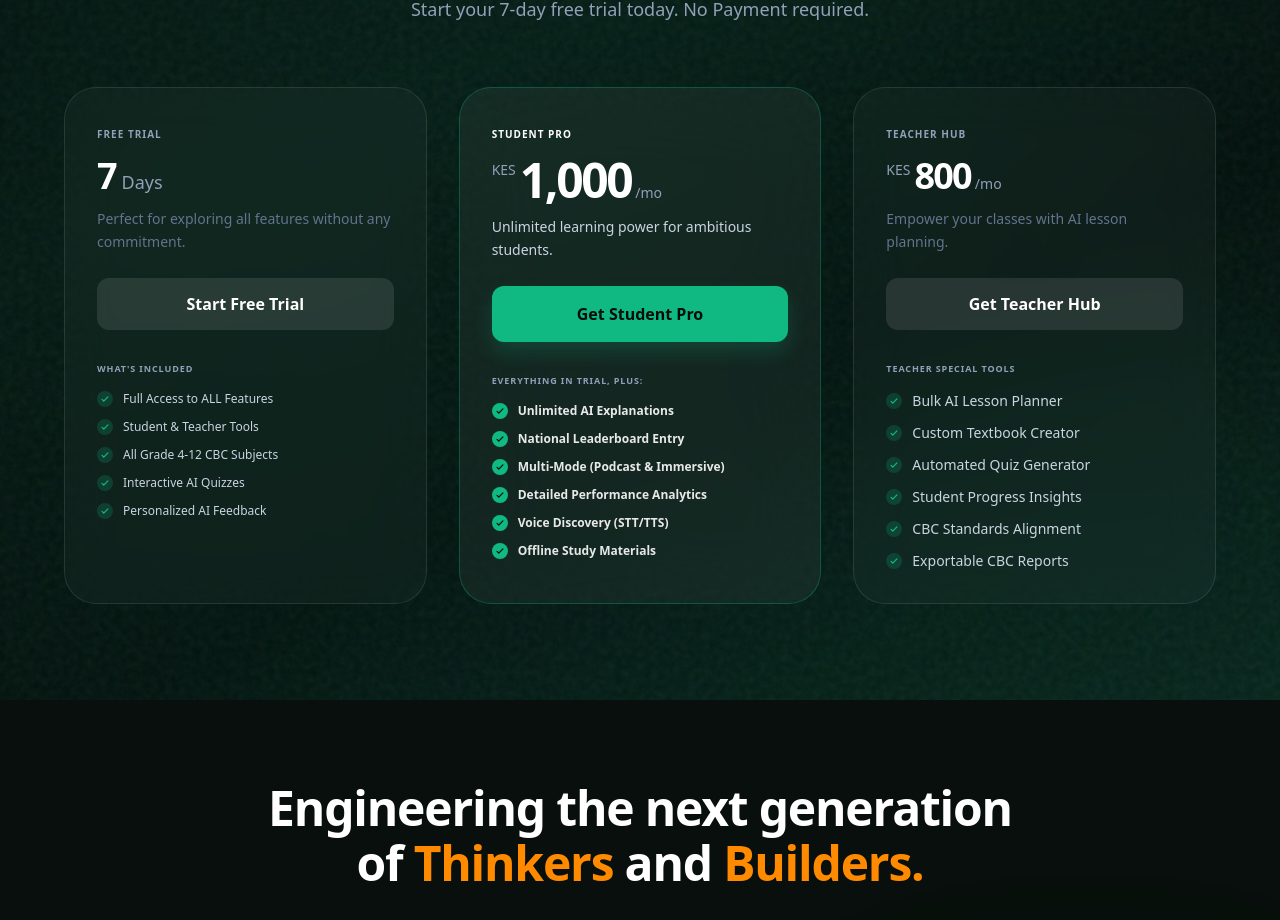
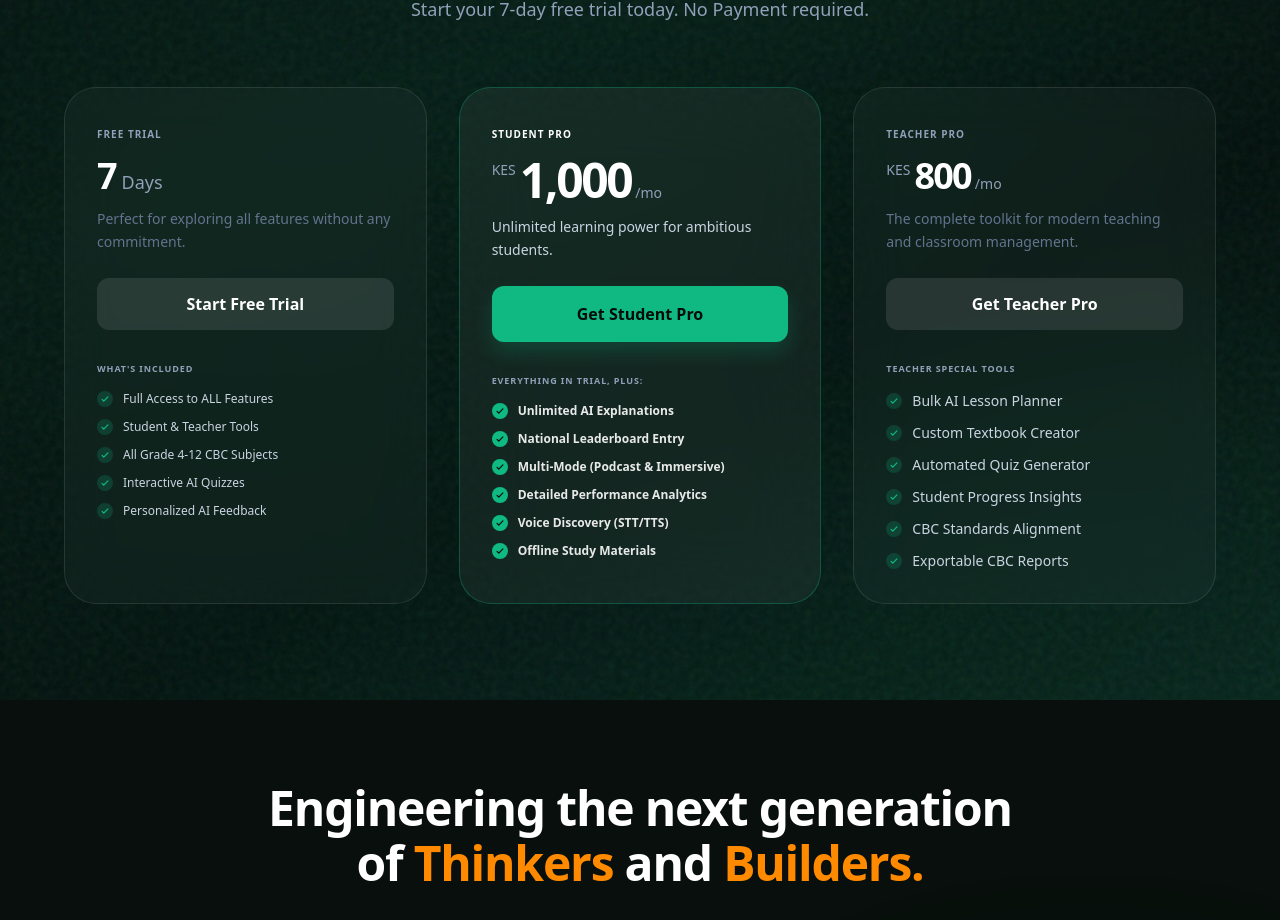
Before and after one commit to Code-Assassin-Fred/CBC-AI-Tutors, a Next.js app: page / in a window 1280 px wide. Shown: the part 4020-4940 px from the top of the page. Built offline with nearby package versions, Linux system fonts and the light colour scheme; no server answers.

Commit message:
Rerfactor pricing section teacher card text

```diff
--- a/components/Landing/PricingSection.tsx
+++ b/components/Landing/PricingSection.tsx
@@ -161,20 +161,20 @@ export default function PricingSection() {
                         className="bg-white/[0.03] backdrop-blur-xl border border-white/10 rounded-[24px] md:rounded-[32px] p-5 sm:p-6 md:p-8 flex flex-col hover:bg-white/[0.05] transition-all group"
                     >
                         <div className="mb-4 md:mb-6">
-                            <span className="text-slate-400 font-bold uppercase tracking-widest text-[10px]">Teacher Hub</span>
+                            <span className="text-slate-400 font-bold uppercase tracking-widest text-[10px]">Teacher Pro</span>
                             <div className="flex items-baseline gap-1 mt-2 md:mt-3">
                                 <span className="text-xs sm:text-sm text-slate-400 font-medium self-start mt-1">KES</span>
                                 <span className="text-3xl sm:text-4xl font-black text-white tracking-tighter">800</span>
                                 <span className="text-slate-400 font-medium text-xs sm:text-sm">/mo</span>
                             </div>
-                            <p className="text-slate-500 mt-2 md:mt-3 text-xs sm:text-sm leading-relaxed">Empower your classes with AI lesson planning.</p>
+                            <p className="text-slate-500 mt-2 md:mt-3 text-xs sm:text-sm leading-relaxed">The complete toolkit for modern teaching and classroom management.</p>
                         </div>
 
                         <button
                             onClick={handleAction}
                             className="w-full py-3 md:py-3.5 rounded-xl bg-white/10 text-white font-bold text-sm sm:text-base hover:bg-white/20 transition-all mb-5 md:mb-8"
                         >
-                            Get Teacher Hub
+                            Get Teacher Pro
                         </button>
 
                         <div className="space-y-2 sm:space-y-3">
```
